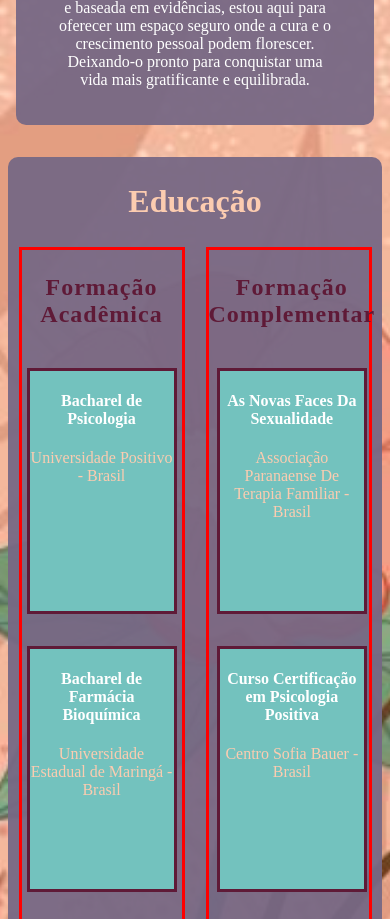
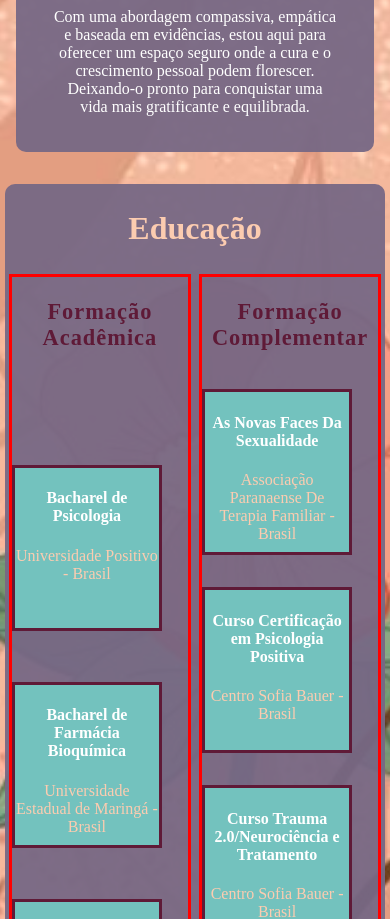
Before and after one commit to renanmbs/mae, a plain HTML site: page index.html in a window 390 px wide. Shown: the part 1081-2000 px from the top of the page. Drawn offline with Linux system fonts and the light colour scheme; a web font is replaced by a local one.

Commit message:
Feb 26 2024

```diff
--- a/CSS/main.css
+++ b/CSS/main.css
@@ -271,15 +271,13 @@ footer p{
     header h1{
         font-size: 2.5rem;
         border: solid red;
-        width: fit-content;
-        max-width: 100%;
+        width: 5rem;
     }
 
     header h2{
         font-size: 1.5rem;
         border: solid red;
-        width: fit-content;
-        max-width: 100%;
+        width: 5rem;
     }
 
     header p{
@@ -309,8 +307,8 @@ footer p{
     }
 
     .lista{
-        margin: 1rem auto;
-        height: 15rem;
+        margin: 1rem 0;
+        height: 10rem;
         width: 9rem;
     }
 
@@ -319,7 +317,7 @@ footer p{
     }
 
     #secundaria h3, #principal h3{
-        font-size: 1.5rem;
+        font-size: 1.4rem;
         letter-spacing: 1px;
     }
 
@@ -328,13 +326,13 @@ footer p{
     }
 
     #principal{
-        width: 10rem;
+        width: 11rem;
         height: 65rem;
         border: solid red;
     }
 
     #secundaria{
-        width: 10rem;
+        width: 11rem;
         height: 65rem;
         border: solid red;
     }
@@ -353,7 +351,7 @@ footer p{
     }
 
     section {
-        margin: 0.5rem;
+        margin: 0.3rem;
     }
 
     footer h2{
```
